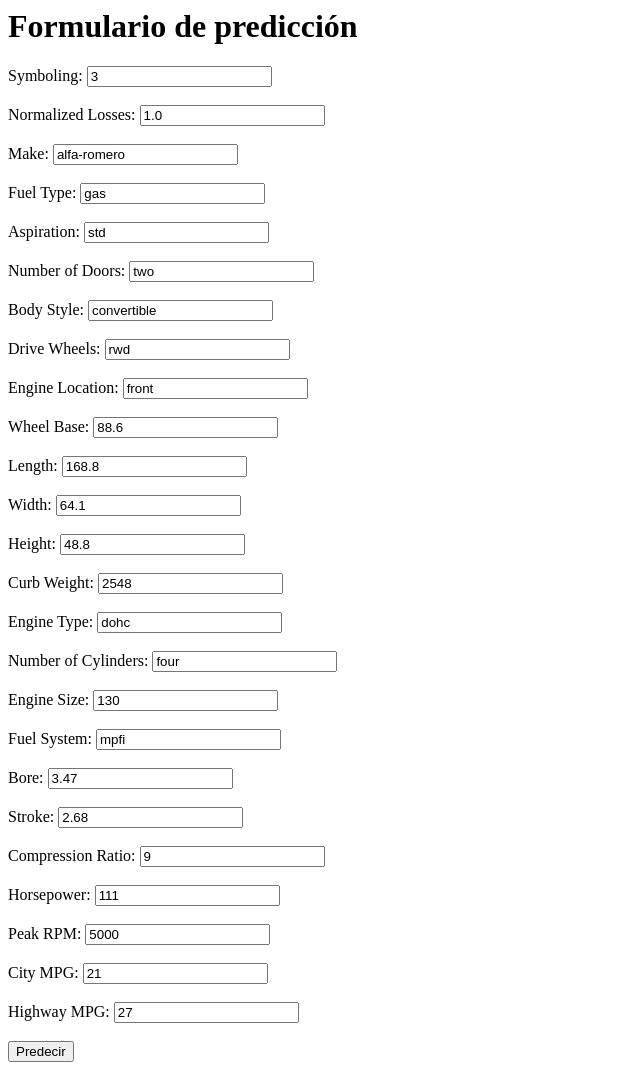
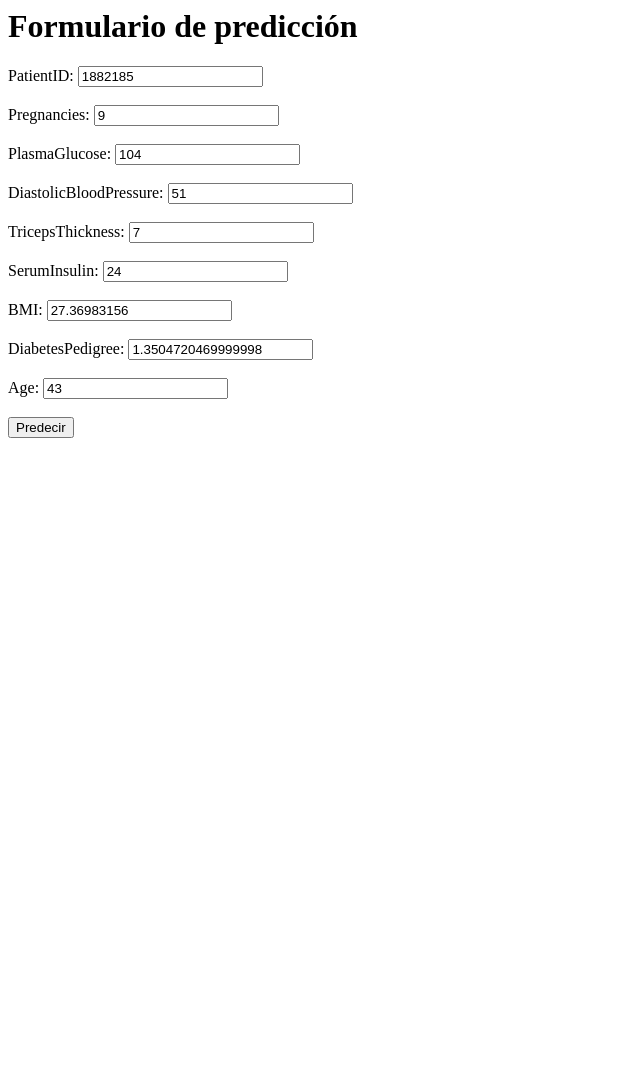
Before and after one commit to AdolfoFGP/testing_LogisticRegression_AzureML, a Django app: page /prediction/ in a window 1280 px wide. Shown: the whole page, without its empty margins (0-640 px from the left). After the commit the page ends 438 px from the top, so only its background shows below. Run offline with Django 4.2, Linux system fonts and the light colour scheme.

Commit message:
Testin logistic regression model built in Azure with pipelines

```diff
--- a/azure_api_key.txt
+++ b/azure_api_key.txt
@@ -1 +1 @@
-wnUIJTcbn8dFWocV1YbRT37DVVXt3ecF
+2RvizW1Em5FYU64eJ0Yyu386b4y1OH8Q
--- a/manage.py
+++ b/manage.py
@@ -6,7 +6,7 @@ import sys
 
 def main():
     """Run administrative tasks."""
-    os.environ.setdefault("DJANGO_SETTINGS_MODULE", "testing_azureml.settings")
+    os.environ.setdefault("DJANGO_SETTINGS_MODULE", "testing_azureml_clasification.settings")
     try:
         from django.core.management import execute_from_command_line
     except ImportError as exc:
--- a/templates/prediction_form.html
+++ b/templates/prediction_form.html
@@ -7,81 +7,32 @@
     <form method="post">
         {% csrf_token %}
         <!-- Aquí debes incluir todos los campos necesarios del formulario -->
-        <label for="symboling">Symboling:</label>
-        <input type="text" name="symboling" value="3"><br><br>
+        <label for="PatientID">PatientID:</label>
+        <input type="text" name="PatientID" value="1882185"><br><br>
 
-        <label for="normalized-losses">Normalized Losses:</label>
-        <input type="text" name="normalized-losses" value="1.0"><br><br>
+        <label for="Pregnancies">Pregnancies:</label>
+        <input type="text" name="Pregnancies" value="9"><br><br>
 
-        <label for="make">Make:</label>
-        <input type="text" name="make" value="alfa-romero"><br><br>
+        <label for="PlasmaGlucose">PlasmaGlucose:</label>
+        <input type="text" name="PlasmaGlucose" value="104"><br><br>
 
-        <label for="fuel-type">Fuel Type:</label>
-        <input type="text" name="fuel-type" value="gas"><br><br>
+        <label for="DiastolicBloodPressure">DiastolicBloodPressure:</label>
+        <input type="text" name="DiastolicBloodPressure" value="51"><br><br>
 
-        <label for="aspiration">Aspiration:</label>
-        <input type="text" name="aspiration" value="std"><br><br>
+        <label for="TricepsThickness">TricepsThickness:</label>
+        <input type="text" name="TricepsThickness" value="7"><br><br>
 
-        <label for="num-of-doors">Number of Doors:</label>
-        <input type="text" name="num-of-doors" value="two"><br><br>
+        <label for="SerumInsulin">SerumInsulin:</label>
+        <input type="text" name="SerumInsulin" value="24"><br><br>
 
-        <label for="body-style">Body Style:</label>
-        <input type="text" name="body-style" value="convertible"><br><br>
+        <label for="BMI">BMI:</label>
+        <input type="text" name="BMI" value="27.36983156"><br><br>
 
-        <label for="drive-wheels">Drive Wheels:</label>
-        <input type="text" name="drive-wheels" value="rwd"><br><br>
+        <label for="DiabetesPedigree">DiabetesPedigree:</label>
+        <input type="text" name="DiabetesPedigree" value="1.3504720469999998"><br><br>
 
-        <label for="engine-location">Engine Location:</label>
-        <input type="text" name="engine-location" value="front"><br><br>
-
-        <label for="wheel-base">Wheel Base:</label>
-        <input type="text" name="wheel-base" value="88.6"><br><br>
-
-        <label for="length">Length:</label>
-        <input type="text" name="length" value="168.8"><br><br>
-
-        <label for="width">Width:</label>
-        <input type="text" name="width" value="64.1"><br><br>
-
-        <label for="height">Height:</label>
-        <input type="text" name="height" value="48.8"><br><br>
-
-        <label for="curb-weight">Curb Weight:</label>
-        <input type="text" name="curb-weight" value="2548"><br><br>
-
-        <label for="engine-type">Engine Type:</label>
-        <input type="text" name="engine-type" value="dohc"><br><br>
-
-        <label for="num-of-cylinders">Number of Cylinders:</label>
-        <input type="text" name="num-of-cylinders" value="four"><br><br>
-
-        <label for="engine-size">Engine Size:</label>
-        <input type="text" name="engine-size" value="130"><br><br>
-
-        <label for="fuel-system">Fuel System:</label>
-        <input type="text" name="fuel-system" value="mpfi"><br><br>
-
-        <label for="bore">Bore:</label>
-        <input type="text" name="bore" value="3.47"><br><br>
-
-        <label for="stroke">Stroke:</label>
-        <input type="text" name="stroke" value="2.68"><br><br>
-
-        <label for="compression-ratio">Compression Ratio:</label>
-        <input type="text" name="compression-ratio" value="9"><br><br>
-
-        <label for="horsepower">Horsepower:</label>
-        <input type="text" name="horsepower" value="111"><br><br>
-
-        <label for="peak-rpm">Peak RPM:</label>
-        <input type="text" name="peak-rpm" value="5000"><br><br>
-
-        <label for="city-mpg">City MPG:</label>
-        <input type="text" name="city-mpg" value="21"><br><br>
-
-        <label for="highway-mpg">Highway MPG:</label>
-        <input type="text" name="highway-mpg" value="27"><br><br>
-
+        <label for="Age">Age:</label>
+        <input type="text" name="Age" value="43"><br><br>
 
 
         <!-- Resto de campos del formulario -->
--- a/testing_azureml/views.py
+++ /dev/null
@@ -1,104 +0,0 @@
-from django.http import HttpResponse
-from django.shortcuts import render
-import urllib.request
-import json
-from . import settings
-from django.views.decorators.csrf import csrf_exempt
-
-@csrf_exempt
-def prediction_form(request):
-    if request.method == 'POST':
-        # Obtener los datos del formulario enviado por el usuario
-        symboling = int(request.POST['symboling'])
-        normalized_losses = float(request.POST['normalized-losses'])
-        make = request.POST['make']
-        fuel_type = request.POST['fuel-type']
-        aspiration = request.POST['aspiration']
-        num_of_doors = request.POST['num-of-doors']
-        body_style = request.POST['body-style']
-        drive_wheels = request.POST['drive-wheels']
-        engine_location = request.POST['engine-location']
-        wheel_base = float(request.POST['wheel-base'])
-        length = float(request.POST['length'])
-        width = float(request.POST['width'])
-        height = float(request.POST['height'])
-        curb_weight = int(request.POST['curb-weight'])
-        engine_type = request.POST['engine-type']
-        num_of_cylinders = request.POST['num-of-cylinders']
-        engine_size = int(request.POST['engine-size'])
-        fuel_system = request.POST['fuel-system']
-        bore = float(request.POST['bore'])
-        stroke = float(request.POST['stroke'])
-        compression_ratio = int(request.POST['compression-ratio'])
-        horsepower = int(request.POST['horsepower'])
-        peak_rpm = int(request.POST['peak-rpm'])
-        city_mpg = int(request.POST['city-mpg'])
-        highway_mpg = int(request.POST['highway-mpg'])
-
-        # Crear el objeto de datos para la solicitud al endpoint
-        data = {
-            "Inputs": {
-                "WebServiceInput0": [
-                    {
-                        "symboling": symboling,
-                        "normalized-losses": normalized_losses,
-                        "make": make,
-                        "fuel-type": fuel_type,
-                        "aspiration": aspiration,
-                        "num-of-doors": num_of_doors,
-                        "body-style": body_style,
-                        "drive-wheels": drive_wheels,
-                        "engine-location": engine_location,
-                        "wheel-base": wheel_base,
-                        "length": length,
-                        "width": width,
-                        "height": height,
-                        "curb-weight": curb_weight,
-                        "engine-type": engine_type,
-                        "num-of-cylinders": num_of_cylinders,
-                        "engine-size": engine_size,
-                        "fuel-system": fuel_system,
-                        "bore": bore,
-                        "stroke": stroke,
-                        "compression-ratio": compression_ratio,
-                        "horsepower": horsepower,
-                        "peak-rpm": peak_rpm,
-                        "city-mpg": city_mpg,
-                        "highway-mpg": highway_mpg
-                    }
-                ]
-            },
-            "GlobalParameters": {}
-        }
-
-        # Convertir los datos a formato JSON
-        body = str.encode(json.dumps(data))
-
-        # URL y clave de API proporcionadas por Azure ML
-        url = 'http://256e9022-0805-4716-87c2-6a926ed0766e.brazilsouth.azurecontainer.io/score'
-        api_key = settings.get_azure_api_key()  # Reemplaza con tu clave de API
-
-                # Configurar las cabeceras de la solicitud
-        headers = {'Content-Type': 'application/json', 'Authorization': ('Bearer ' + api_key)}
-
-        # Realizar la solicitud al endpoint de Azure ML
-        req = urllib.request.Request(url, body, headers)
-
-        try:
-            response = urllib.request.urlopen(req)
-            result = response.read().decode('utf-8')
-
-            # Procesar la respuesta JSON obtenida
-            prediction = json.loads(result)
-
-            # Renderizar la página de resultados con la predicción obtenida
-            return render(request, 'prediction_result.html', {'prediction': prediction})
-
-        except urllib.error.HTTPError as error:
-            # Manejar errores de solicitud
-            error_message = f"The request failed with status code: {error.code}"
-            return render(request, 'error.html', {'error_message': error_message})
-
-    else:
-        # Renderizar la página del formulario
-        return render(request, 'prediction_form.html')
--- /dev/null
+++ b/testing_azureml_clasification/__init__.py
@@ -0,0 +1 @@
+#
--- a/testing_azureml/asgi.py
+++ b/testing_azureml_clasification/asgi.py
@@ -11,6 +11,6 @@ import os
 
 from django.core.asgi import get_asgi_application
 
-os.environ.setdefault("DJANGO_SETTINGS_MODULE", "testing_azureml.settings")
+os.environ.setdefault("DJANGO_SETTINGS_MODULE", "testing_azureml_clasification.settings")
 
 application = get_asgi_application()
--- a/testing_azureml/settings.py
+++ b/testing_azureml_clasification/settings.py
@@ -60,7 +60,7 @@ MIDDLEWARE = [
     'django.middleware.csrf.CsrfViewMiddleware', #ese agrege
 ]
 
-ROOT_URLCONF = "testing_azureml.urls"
+ROOT_URLCONF = "testing_azureml_clasification.urls"
 
 TEMPLATES = [
     {
@@ -78,7 +78,7 @@ TEMPLATES = [
     },
 ]
 
-WSGI_APPLICATION = "testing_azureml.wsgi.application"
+WSGI_APPLICATION = "testing_azureml_clasification.wsgi.application"
 
 
 # Database
--- /dev/null
+++ b/testing_azureml_clasification/views.py
@@ -0,0 +1,73 @@
+from django.http import HttpResponse
+from django.shortcuts import render
+import urllib.request
+import json
+from . import settings
+from django.views.decorators.csrf import csrf_exempt
+
+@csrf_exempt
+def prediction_form(request):
+    if request.method == 'POST':
+        # Obtener los datos del formulario enviado por el usuario
+        PatientID = int(request.POST['PatientID'])
+        Pregnancies = int(request.POST['Pregnancies'])
+        PlasmaGlucose = int(request.POST['PlasmaGlucose'])
+        DiastolicBloodPressure = int(request.POST['DiastolicBloodPressure'])
+        TricepsThickness = int(request.POST['TricepsThickness'])
+        SerumInsulin = int(request.POST['SerumInsulin'])
+        BMI = float(request.POST['BMI'])
+        DiabetesPedigree = float(request.POST['DiabetesPedigree'])
+        Age = int(request.POST['Age'])
+
+
+        # Crear el objeto de datos para la solicitud al endpoint
+        data = {
+            "Inputs": {
+                "input1": [
+                    {
+                        "PatientID": 1882185,
+                        "Pregnancies": 9,
+                        "PlasmaGlucose": 104,
+                        "DiastolicBloodPressure": 51,
+                        "TricepsThickness": 7,
+                        "SerumInsulin": 24,
+                        "BMI": 27.36983156,
+                        "DiabetesPedigree": 1.3504720469999998,
+                        "Age": 43
+                    }
+                ]
+            },
+            "GlobalParameters": {}
+        }
+
+        # Convertir los datos a formato JSON
+        body = str.encode(json.dumps(data))
+
+        # URL y clave de API proporcionadas por Azure ML
+        url = 'http://dd899ce8-3734-4a8e-8e7e-2b17ea9e37b8.brazilsouth.azurecontainer.io/score'
+        api_key = settings.get_azure_api_key()  # Reemplaza con tu clave de API
+
+                # Configurar las cabeceras de la solicitud
+        headers = {'Content-Type': 'application/json', 'Authorization': ('Bearer ' + api_key)}
+
+        # Realizar la solicitud al endpoint de Azure ML
+        req = urllib.request.Request(url, body, headers)
+
+        try:
+            response = urllib.request.urlopen(req)
+            result = response.read().decode('utf-8')
+
+            # Procesar la respuesta JSON obtenida
+            prediction = json.loads(result)
+
+            # Renderizar la página de resultados con la predicción obtenida
+            return render(request, 'prediction_result.html', {'prediction': prediction})
+
+        except urllib.error.HTTPError as error:
+            # Manejar errores de solicitud
+            error_message = f"The request failed with status code: {error.code}"
+            return render(request, 'error.html', {'error_message': error_message})
+
+    else:
+        # Renderizar la página del formulario
+        return render(request, 'prediction_form.html')
--- a/testing_azureml/wsgi.py
+++ b/testing_azureml_clasification/wsgi.py
@@ -10,6 +10,6 @@ https://docs.djangoproject.com/en/4.1/howto/deployment/wsgi/
 import os
 from django.core.wsgi import get_wsgi_application
 
-os.environ.setdefault("DJANGO_SETTINGS_MODULE", "viceversa.settings")
+os.environ.setdefault("DJANGO_SETTINGS_MODULE", "testing_azureml_clasification.settings")
 
 application = get_wsgi_application()
```
Also changed, not shown: templates/home.html (deleted, +0 -27 lines), templates/reverse.html (deleted, +0 -7 lines), features.png (added), prediction.png (added), testing_azureml/__init__.py (deleted), testing_azureml_clasification/urls.py (renamed from testing_azureml/urls.py).
